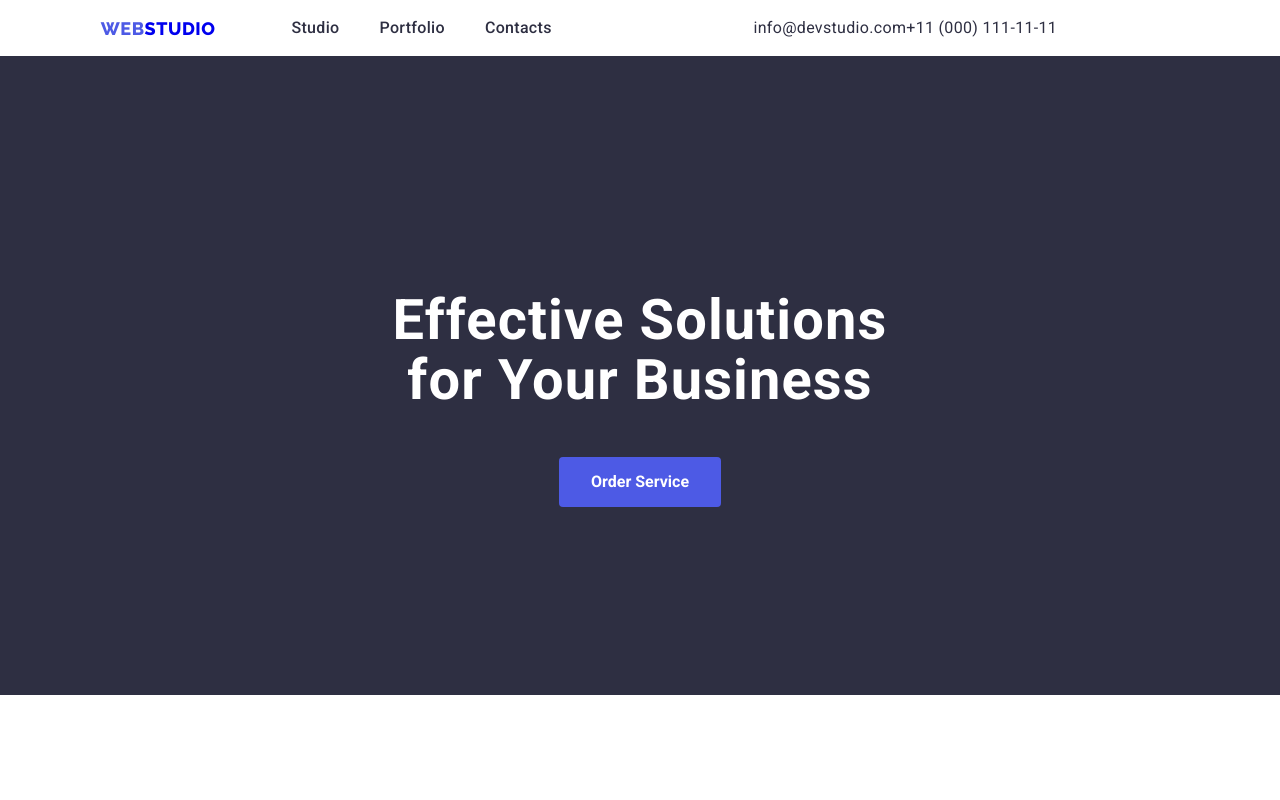
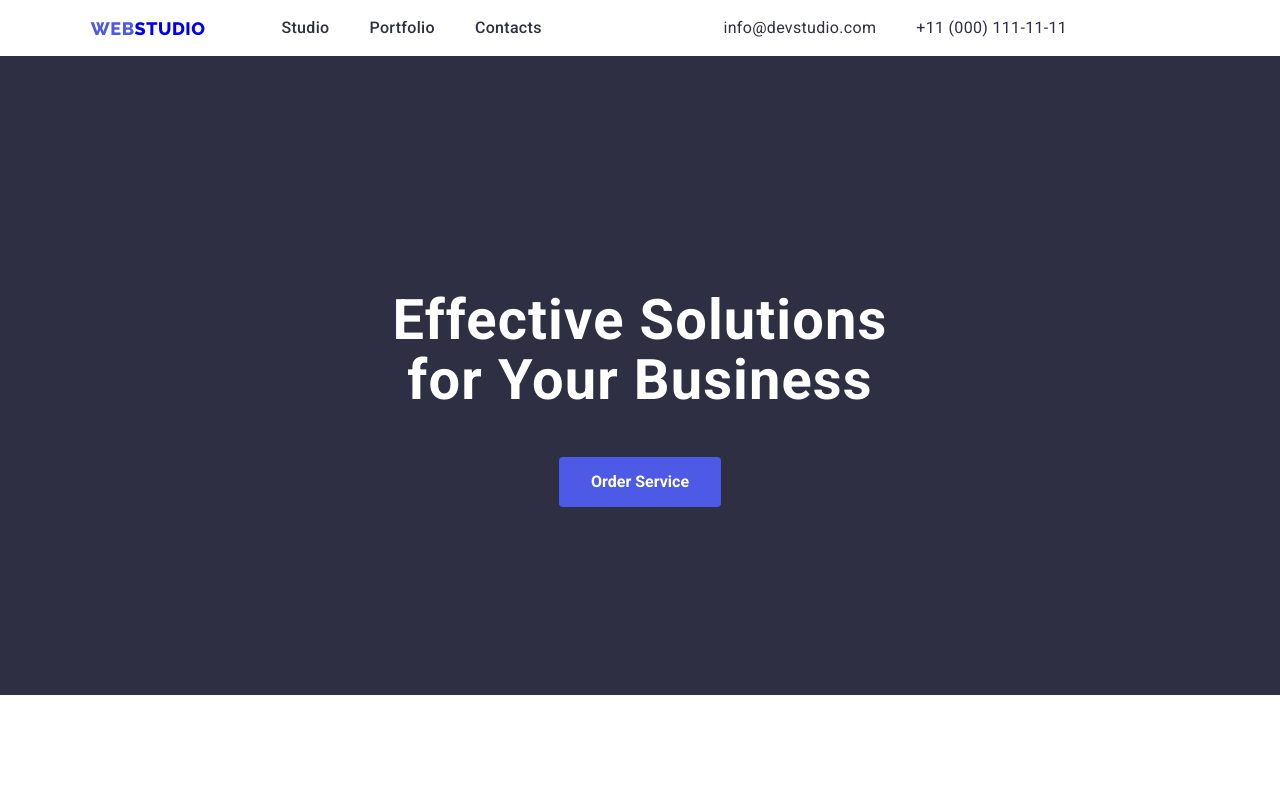
Before and after one commit to johncnb/goit-markup-hw-03, a plain HTML site: page index.html in a window 1280 px wide. Shown: the top 800 px of the page. Drawn offline with Linux system fonts and the light colour scheme.

Commit message:
contacts section gap

```diff
--- a/css/styles.css
+++ b/css/styles.css
@@ -73,6 +73,10 @@ header ul.list li a {
   font-weight: 500;
   line-height: 1.5;
   letter-spacing: 0.32px;
+}
+
+.email-telno {
+  gap: 40px;
 }
 
 .header-email-telno {
--- a/index.html
+++ b/index.html
@@ -33,7 +33,7 @@
         </nav>
       </div>
 
-      <ul class="list">
+      <ul class="list email-telno">
         <li>
           <a href="mailto:info@devstudio.com" class="header-email-telno"
             >info@devstudio.com</a
```
